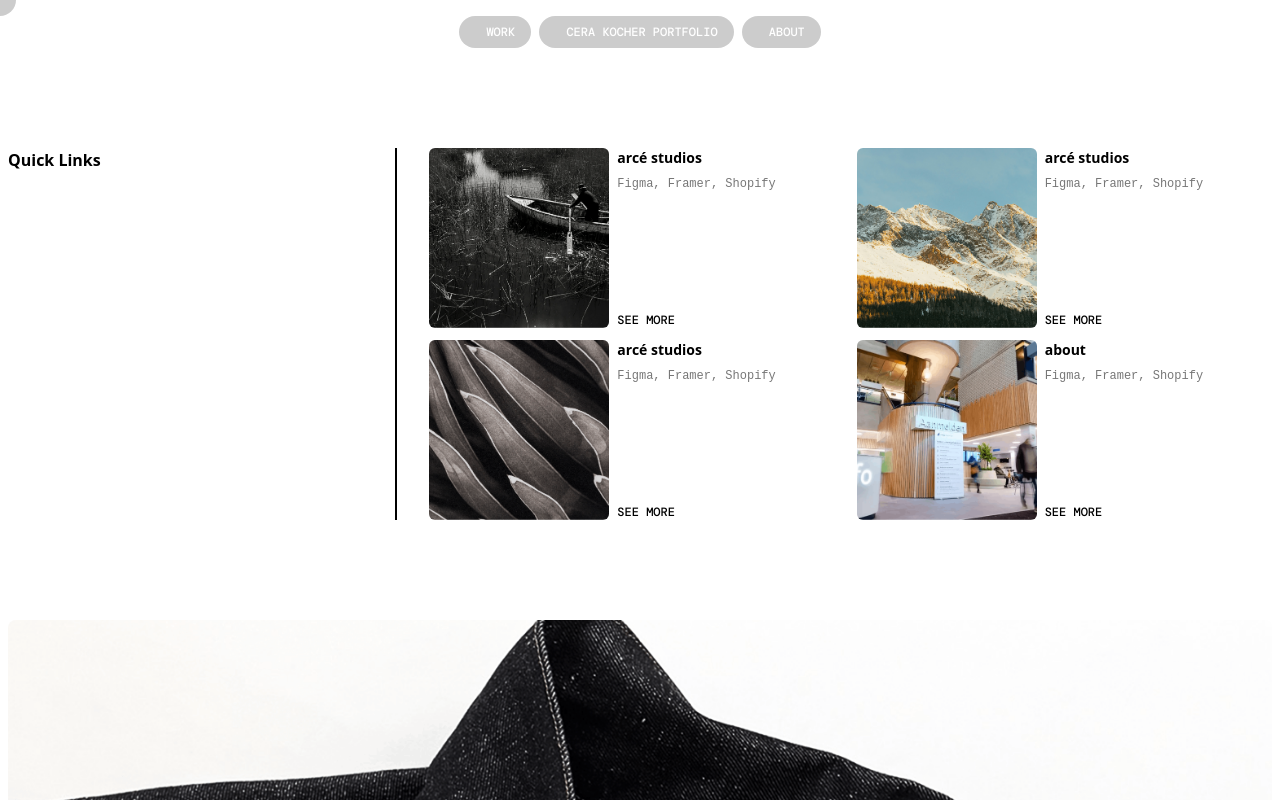
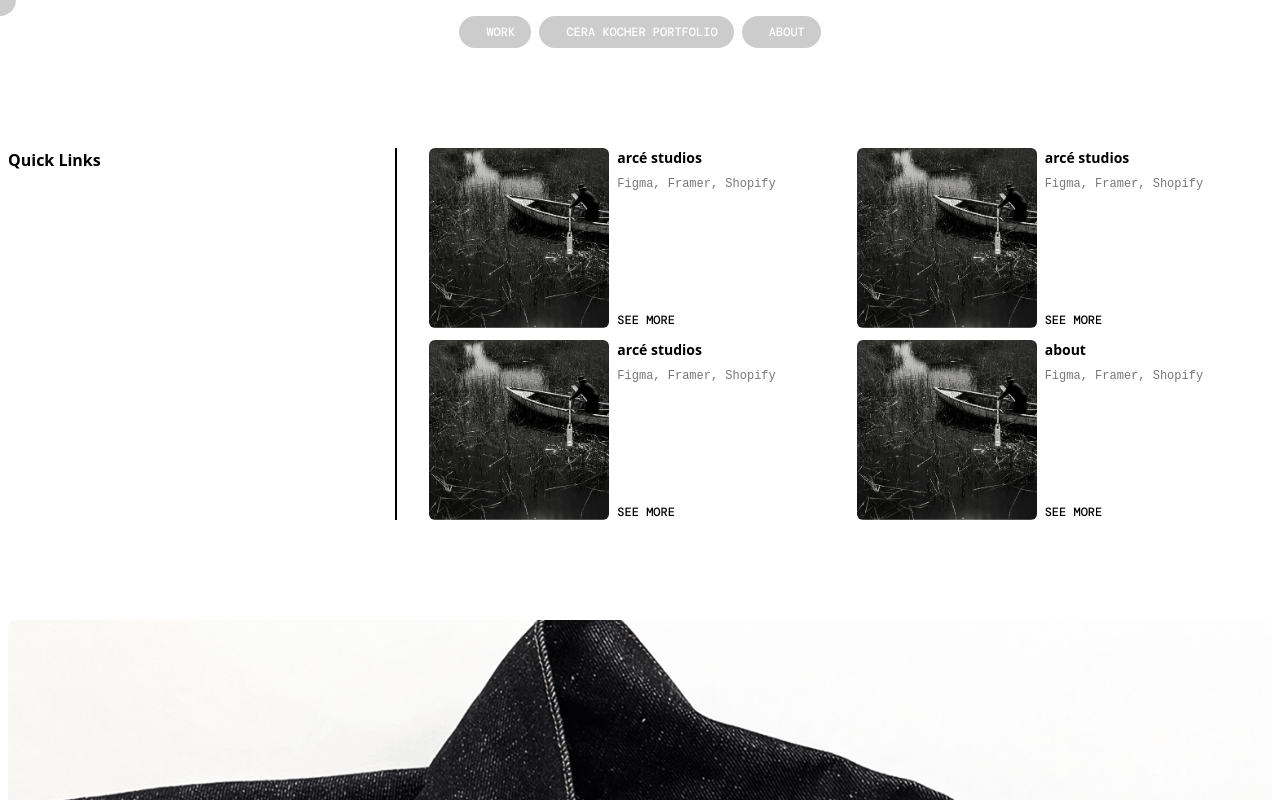
Before and after one commit to juniperfawn/cera-portfolio, a React (Vite) app: page / in a window 1280 px wide. Shown: the top 800 px of the page. Built offline with nearby package versions, Linux system fonts and the light colour scheme; a web font is replaced by a local one.

Commit message:
Added Framer Motion Library, Animated Pages

```diff
--- a/package.json
+++ b/package.json
@@ -11,6 +11,8 @@
     "tw:init": "tailwindcss init -p"
   },
   "dependencies": {
+    "framer-motion": "^12.31.0",
+    "npm": "^11.9.0",
     "react": "^19.2.0",
     "react-dom": "^19.2.0",
     "react-router-dom": "^7.13.0"
--- a/src/components/templates/project/project.tsx
+++ b/src/components/templates/project/project.tsx
@@ -3,6 +3,27 @@ import { Button } from "../../atoms/button/button";
 import Stat from "../../atoms/stat/stat";
 import Nav from "../../organisms/nav";
 import CustomCursor from "../../atoms/custom-cursor/custom-cursor";
+import { delay, motion } from "framer-motion";
+
+// Animation variants
+const pageVariants = {
+  hidden: { opacity: 0 },
+  show: { opacity: 1, transition: { duration: 0.6, ease: "easeOut" as const } },
+};
+
+const fadeUp = {
+  hidden: { opacity: 0, y: 30 },
+  show: {
+    opacity: 1,
+    y: 0,
+    transition: { delay: 0.6, duration: 0.6, ease: "easeOut" as const },
+  },
+};
+
+const staggerContainer = {
+  hidden: {},
+  show: { transition: { staggerChildren: 0.15, delayChildren: 0.2 } },
+};
 
 export default function ProjectTemplate({
   title,
@@ -17,35 +38,66 @@ export default function ProjectTemplate({
   projectImages,
 }: ProjectProps) {
   return (
-    <section className="relative">
+    <motion.section
+      className="relative"
+      variants={pageVariants}
+      initial="hidden"
+      animate="show"
+    >
       <CustomCursor />
-      {/* project header */}
-      <div className="fixed top-0 left-0 right-0 z-50">
+
+      {/* Navbar */}
+      <motion.div
+        initial={{ y: -20, opacity: 0 }}
+        animate={{ y: 0, opacity: 1 }}
+        transition={{ delay: 0.4 }}
+        className="fixed top-0 left-0 right-0 z-50"
+      >
         <Nav />
-      </div>
+      </motion.div>
+
+      {/* Project header */}
       <header className="relative">
         <div className="absolute inset-1 bg-black/10 rounded-2xl z-10" />
-        <h1 className="absolute w-full flex items-center justify-center text-white text-4xl md:text-6xl lg:text-8xl font-sans font-bold top-[33%] md:top-[25%] z-20">
+        <motion.h1
+          variants={fadeUp}
+          initial="hidden"
+          animate="show"
+          className="absolute w-full flex items-center justify-center text-white text-4xl md:text-6xl lg:text-8xl font-sans font-bold top-[33%] md:top-[25%] z-20"
+        >
           {title}
-        </h1>
-        <img
+        </motion.h1>
+        <motion.img
           src={headerImage}
           alt={`${title} header`}
+          initial={{ scale: 1.05, opacity: 0 }}
+          animate={{ scale: 1, opacity: 1 }}
+          transition={{ duration: 0.8, ease: "easeOut" }}
           className="w-full rounded-2xl object-cover p-1 lg:h-[640px]"
         />
       </header>
 
-      <section className="flex flex-col-reverse gap-10 px-6 py-8 lg:gap-0 lg:py-16 lg:items-center lg:flex-row">
-        {/* project stats */}
-        <aside className="flex justify-between flex-wrap flex-col gap-8 text-sm lg:items-start lg:w-1/3">
+      {/* Project stats + description */}
+      <motion.section
+        className="flex flex-col-reverse gap-10 px-6 py-8 lg:gap-0 lg:py-16 lg:items-center lg:flex-row"
+        variants={staggerContainer}
+        initial="hidden"
+        whileInView="show"
+        viewport={{ once: true }}
+      >
+        {/* Project stats */}
+        <motion.aside
+          variants={fadeUp}
+          className="flex justify-between flex-wrap flex-col gap-8 text-sm lg:items-start lg:w-1/3"
+        >
           <Stat title="year" stats={[year]} />
           <Stat title="role" stats={roles} />
           <Stat title="tech stack" stats={techStack} />
-        </aside>
+        </motion.aside>
 
-        {/* project description */}
-        <div className="lg:w-2/3 flex ">
-          <div className=" hidden lg:block w-[2px] bg-pf-black-01 mr-8"></div>
+        {/* Project description */}
+        <motion.div variants={fadeUp} className="lg:w-2/3 flex">
+          <div className="hidden lg:block w-[2px] bg-pf-black-01 mr-8"></div>
           <div className="text-pf-black-01 flex flex-col gap-4 items-start text-left">
             <div>
               <p className="uppercase text-sm font-mono text-pf-gray-01">
@@ -63,19 +115,23 @@ export default function ProjectTemplate({
               />
             </div>
           </div>
-        </div>
-      </section>
+        </motion.div>
+      </motion.section>
 
-      {/* project gallery */}
+      {/* Project gallery */}
       <section className="grid md:grid-cols-2 gap-1 p-1 lg:gap-2 lg:p-2">
         {projectImages.map((image, index) => {
           const isLast = index === projectImages.length - 1;
 
           return (
-            <img
+            <motion.img
               key={index}
               src={image}
               alt={`${title} screenshot ${index + 1}`}
+              initial={{ opacity: 0, y: 40 }}
+              whileInView={{ opacity: 1, y: 0 }}
+              viewport={{ once: true }}
+              transition={{ duration: 0.6, ease: "easeOut" }}
               className={`w-full rounded-lg object-cover ${
                 isLast ? "md:col-span-2" : ""
               }`}
@@ -83,6 +139,6 @@ export default function ProjectTemplate({
           );
         })}
       </section>
-    </section>
+    </motion.section>
   );
 }
--- a/src/data/projects.ts
+++ b/src/data/projects.ts
@@ -2,11 +2,11 @@ export const projects = [
     {
       slug: "arce-studios",
       title: "arcé studios",
-      year: 2024,
+      year: 2025,
       techStack: ["Figma", "Framer", "Shopify"],
-      roles: ["Design", "Frontend Development"],
+      roles: ["Design", "Development"],
       caption: "Lorem ipsum dolor sit amet, consectetur adipiscing elit. Pellentesque leo eros, tristique eu venenatis et, aliquam eu dolor. Ut ac massa mattis, rhoncus ante vel, lobortis tortor. Vestibulum et nibh sit amet lectus iaculis varius. Proin in augue libero. Mauris sit amet viverra arcu, ac cursus magna. Sed in bibendum mauris. Praesent at dui neque. Praesent nec ultricies diam, a bibendum erat. Lorem ipsum dolor sit amet, consectetur adipiscing elit. Integer convallis ante vitae justo pretium, a iaculis neque malesuada. Nunc euismod metus sed sodales pulvinar.",
-      liveUrl: "https://arcestudios.com",
+      liveUrl: "https://www.arcestudios.co/",
       buttonColor:"bg-client-gray-01",
       headerImage: "/images/arce-cover.png",
       projectImages: [
@@ -19,11 +19,11 @@ export const projects = [
     {
       slug: "colorado-energy-systems",
       title: "Colorado Energy Systems",
-      year: 2023,
+      year: 2026,
       techStack: ["Figma", "Framer"],
-      roles: ["Design"],
+      roles: ["Design", "Development"],
       caption: "Lorem ipsum dolor sit amet, consectetur adipiscing elit. Pellentesque leo eros, tristique eu venenatis et, aliquam eu dolor. Ut ac massa mattis, rhoncus ante vel, lobortis tortor. Vestibulum et nibh sit amet lectus iaculis varius. Proin in augue libero. Mauris sit amet viverra arcu, ac cursus magna. Sed in bibendum mauris. Praesent at dui neque. Praesent nec ultricies diam, a bibendum erat. Lorem ipsum dolor sit amet, consectetur adipiscing elit. Integer convallis ante vitae justo pretium, a iaculis neque malesuada. Nunc euismod metus sed sodales pulvinar.",
-      liveUrl: "https://ces.com",
+      liveUrl: "https://coloradoenergysystems.com/",
       buttonColor:"bg-client-blue-01",
       headerImage: "/images/ces-cover.png",
       projectImages: [
@@ -36,11 +36,11 @@ export const projects = [
     {
       slug: "haga-direct",
       title: "HagaDirect",
-      year: 2024,
+      year: 2025,
       techStack: ["Next.js", "TypeScript", "Storyblok"],
       roles: ["Frontend Development"],
       caption: "Lorem ipsum dolor sit amet, consectetur adipiscing elit. Pellentesque leo eros, tristique eu venenatis et, aliquam eu dolor. Ut ac massa mattis, rhoncus ante vel, lobortis tortor. Vestibulum et nibh sit amet lectus iaculis varius. Proin in augue libero. Mauris sit amet viverra arcu, ac cursus magna. Sed in bibendum mauris. Praesent at dui neque. Praesent nec ultricies diam, a bibendum erat. Lorem ipsum dolor sit amet, consectetur adipiscing elit. Integer convallis ante vitae justo pretium, a iaculis neque malesuada. Nunc euismod metus sed sodales pulvinar.",
-      liveUrl: "https://hagadirect.com",
+      liveUrl: "https://hagadirect.nl/",
       buttonColor:"bg-client-green-01",
       buttonTextColor: "text-pf-black-01",
       headerImage: "/images/haga-cover.png",
@@ -51,4 +51,38 @@ export const projects = [
       ],
       cardImage: "/images/haga-cover.png",
     },
+    {
+      slug: "klaus-kocher-fotograf",
+      title: "Klaus Kocher Fotograf",
+      year: 2025,
+      techStack: ["Figma", "Framer"],
+      roles: ["Design", "Development"],
+      caption: "Lorem ipsum dolor sit amet, consectetur adipiscing elit. Pellentesque leo eros, tristique eu venenatis et, aliquam eu dolor. Ut ac massa mattis, rhoncus ante vel, lobortis tortor. Vestibulum et nibh sit amet lectus iaculis varius. Proin in augue libero. Mauris sit amet viverra arcu, ac cursus magna. Sed in bibendum mauris. Praesent at dui neque. Praesent nec ultricies diam, a bibendum erat. Lorem ipsum dolor sit amet, consectetur adipiscing elit. Integer convallis ante vitae justo pretium, a iaculis neque malesuada. Nunc euismod metus sed sodales pulvinar.",
+      liveUrl: "https://klauskocherfotograf.com/",
+      buttonColor:"bg-client-red-01",
+      headerImage: "/images/klaus-cover.png",
+      projectImages: [
+        "/images/ces-cover.png",
+        "/images/ces-cover.png",
+        "/images/ces-cover.png",
+      ],
+      cardImage: "/images/klaus-cover.png",
+    },
+    {
+      slug: "deb-shannan-photography",
+      title: "DB Shannan Photography",
+      year: 2026,
+      techStack: ["Figma", "Framer"],
+      roles: ["Design", "Development"],
+      caption: "Lorem ipsum dolor sit amet, consectetur adipiscing elit. Pellentesque leo eros, tristique eu venenatis et, aliquam eu dolor. Ut ac massa mattis, rhoncus ante vel, lobortis tortor. Vestibulum et nibh sit amet lectus iaculis varius. Proin in augue libero. Mauris sit amet viverra arcu, ac cursus magna. Sed in bibendum mauris. Praesent at dui neque. Praesent nec ultricies diam, a bibendum erat. Lorem ipsum dolor sit amet, consectetur adipiscing elit. Integer convallis ante vitae justo pretium, a iaculis neque malesuada. Nunc euismod metus sed sodales pulvinar.",
+      liveUrl: "https://hagadirect.com",
+      buttonColor:"bg-client-blue-02",
+      headerImage: "/images/deb-cover.png",
+      projectImages: [
+        "/images/ces-cover.png",
+        "/images/ces-cover.png",
+        "/images/ces-cover.png",
+      ],
+      cardImage: "/images/deb-cover.png",
+    }
   ];
--- /dev/null
+++ b/src/data/short-cuts.ts
@@ -0,0 +1,30 @@
+export const shortCuts = [
+    {
+        title: "arcé studios",
+        subtitle: "Figma, Framer, Shopify",
+        link: "",
+        image: "/images/klaus-cover.png",
+        cta: "see more"
+    },
+    {
+        title: "arcé studios",
+        subtitle: "Figma, Framer, Shopify",
+        link: "",
+        image: "/images/klaus-cover.png",
+        cta: "see more"
+    },
+    {
+        title: "arcé studios",
+        subtitle: "Figma, Framer, Shopify",
+        link: "",
+        image: "/images/klaus-cover.png",
+        cta: "see more"
+    },
+    {
+        title: "about",
+        subtitle: "Figma, Framer, Shopify",
+        link: "/about",
+        image: "/images/klaus-cover.png",
+        cta: "see more"
+    }
+  ];
--- a/src/pages/About.tsx
+++ b/src/pages/About.tsx
@@ -2,25 +2,78 @@ import { Button } from "../components/atoms/button/button";
 import Nav from "../components/organisms/nav";
 import CustomCursor from "../components/atoms/custom-cursor/custom-cursor";
 import Stat from "../components/atoms/stat/stat";
+import { motion } from "framer-motion";
+
+// Animation variants
+const pageVariants = {
+  hidden: { opacity: 0 },
+  show: {
+    opacity: 1,
+    transition: { duration: 0.6, ease: [0.25, 0.1, 0.25, 1] as const },
+  },
+};
+
+const fadeUp = {
+  hidden: { opacity: 0, y: 30 },
+  show: {
+    opacity: 1,
+    y: 0,
+    transition: { duration: 0.6, ease: [0.25, 0.1, 0.25, 1] as const },
+  },
+};
+
+const staggerContainer = {
+  hidden: {},
+  show: { transition: { staggerChildren: 0.15, delayChildren: 0.2 } },
+};
 
 export default function About() {
   return (
-    <>
+    <motion.div
+      className="relative"
+      variants={pageVariants}
+      initial="hidden"
+      animate="show"
+    >
       <CustomCursor />
+
+      {/* Navbar */}
+      <motion.div
+        initial={{ y: -20, opacity: 0 }}
+        animate={{ y: 0, opacity: 1 }}
+        transition={{ delay: 0.4, duration: 0.5 }}
+        className="absolute top-0 z-40 w-full px-2 lg:px-12"
+      >
+        <Nav />
+      </motion.div>
+
       <div className="lg:flex lg:min-h-screen box-border">
-        <div className="absolute top-0 z-40 w-full px-2 lg:px-12">
-          <Nav />
-        </div>
-        <div className="lg:w-1/2 h-auto pb-6 lg:pb-0">
+        {/* Profile Image */}
+        <motion.div
+          className="lg:w-1/2 h-auto pb-6 lg:pb-0"
+          initial={{ opacity: 0, scale: 1.05 }}
+          animate={{ opacity: 1, scale: 1 }}
+          transition={{ duration: 0.8, ease: [0.25, 0.1, 0.25, 1] }}
+        >
           <img
             src="/images/profile.jpg"
             alt="Cera standing in London"
             className="p-2 w-full lg:h-full lg:w-full object-cover rounded-2xl"
           />
-        </div>
+        </motion.div>
 
-        <div className="lg:w-1/2 flex flex-col-reverse lg:flex-col justify-end gap-8 px-6 lg:px-12 pb-10">
-          <div className="flex justify-center lg:justify-normal flex-wrap gap-6">
+        {/* Info + Buttons */}
+        <motion.div
+          className="lg:w-1/2 flex flex-col-reverse lg:flex-col justify-end gap-8 px-6 lg:px-12 pb-10"
+          variants={staggerContainer}
+          initial="hidden"
+          animate="show"
+        >
+          {/* Buttons */}
+          <motion.div
+            className="flex justify-center lg:justify-normal flex-wrap gap-6"
+            variants={fadeUp}
+          >
             <Button
               title="Linkedin"
               link="https://www.linkedin.com/in/cera-kocher"
@@ -39,9 +92,13 @@ export default function About() {
               textColor="text-pf-white-01"
               backgroundColor="bg-client-blue-01"
             />
-          </div>
+          </motion.div>
 
-          <div className="text-pf-black-01 font-sans text-start max-w-xl">
+          {/* About Text */}
+          <motion.div
+            className="text-pf-black-01 font-sans text-start max-w-xl"
+            variants={fadeUp}
+          >
             <h2 className="font-bold text-2xl pb-3">Cera Contesse Kocher</h2>
             <p className="text-sm">
               Lorem ipsum dolor sit amet, consectetur adipiscing elit. Donec
@@ -51,11 +108,14 @@ export default function About() {
               vel interdum. Integer sit amet ultricies magna. Fusce ac varius
               magna. Nunc rutrum aliquet rhoncus.
             </p>
+
+            {/* Stats with scroll-triggered animation */}
             <div className="flex flex-col gap-8 pt-8 text-sm">
-              <Stat title="Year" stats={["2026"]} />
-              <Stat
-                title="Tech Stack"
-                stats={[
+              {[
+                { title: "Year", stats: ["2026"] },
+                {
+                  title: "Tech Stack",
+                  stats: [
                     "Javascript",
                     "Typescript",
                     "React",
@@ -63,13 +123,28 @@ export default function About() {
                     "Figma",
                     "Framer",
                     "Adobe Creative Suite",
-                ]}
-              />
-              <Stat title="Role" stats={["Designer", "Developer"]} />
+                  ],
+                },
+                { title: "Role", stats: ["Designer", "Developer"] },
+              ].map((item, index) => (
+                <motion.div
+                  key={index}
+                  initial={{ opacity: 0, y: 40 }}
+                  whileInView={{ opacity: 1, y: 0 }}
+                  viewport={{ once: true }}
+                  transition={{
+                    duration: 0.6,
+                    ease: [0.25, 0.1, 0.25, 1],
+                    delay: index * 0.15,
+                  }}
+                >
+                  <Stat title={item.title} stats={item.stats} />
+                </motion.div>
+              ))}
             </div>
+          </motion.div>
+        </motion.div>
       </div>
-        </div>
-      </div>
-    </>
+    </motion.div>
   );
 }
--- a/src/pages/Home.tsx
+++ b/src/pages/Home.tsx
@@ -3,119 +3,115 @@ import PortfolioCard from "../components/molecules/portfolio-card/portfolio-card
 import ShortCutCard from "../components/molecules/short-cut-card/short-cut-card";
 import Nav from "../components/organisms/nav";
 import { projects } from "../data/projects";
+import { shortCuts } from "../data/short-cuts";
+import { motion } from "framer-motion";
+
+// Animation variants
+const pageVariants = {
+  hidden: { opacity: 0 },
+  show: {
+    opacity: 1,
+    transition: { duration: 0.6, ease: [0.25, 0.1, 0.25, 1] as const },
+  },
+};
+
+const fadeUp = {
+  hidden: { opacity: 0, y: 30 },
+  show: {
+    opacity: 1,
+    y: 0,
+    transition: { duration: 0.6, ease: [0.25, 0.1, 0.25, 1] as const },
+  },
+};
+
+const staggerContainer = {
+  hidden: {},
+  show: { transition: { staggerChildren: 0.15, delayChildren: 0.2 } },
+};
 
 export default function Home() {
   return (
-    <main>
-      <>
+    <motion.main
+      variants={pageVariants}
+      initial="hidden"
+      animate="show"
+      className="relative z-0"
+    >
       <CustomCursor />
-        <div className="relative z-0">
-          <div className="sticky top-0 z-40">
+
+      {/* Navbar */}
+      <motion.div
+        initial={{ y: -20, opacity: 0 }}
+        animate={{ y: 0, opacity: 1 }}
+        transition={{ delay: 0.4, duration: 0.5 }}
+        className="sticky top-0 z-40"
+      >
         <Nav />
-          </div>
-          <div className="flex flex-col md:flex-row md:justify-between px-2 py-[100px]">
-            <div className="flex justify-center pb-2 md:pb-0 md:justify-between md:w-1/3">
+      </motion.div>
+
+      {/* Quick Links Section */}
+      <motion.div
+        className="flex flex-col md:flex-row md:justify-between px-2 py-[100px]"
+        variants={staggerContainer}
+        initial="hidden"
+        animate="show"
+      >
+        <motion.div
+          className="flex justify-center pb-2 md:pb-0 md:justify-between md:w-1/3"
+          variants={fadeUp}
+        >
           <h2 className="font-sans font-semibold text-pf-black-01">
             Quick Links
           </h2>
           <div className="hidden md:block w-[2px] h-full bg-pf-black-01 mr-8"></div>
-            </div>
-            <div className="flex gap-2 flex-col md:grid grid-cols-2 grid-rows-2 md:gap-3 md:w-2/3">
+        </motion.div>
+
+        <motion.div
+          className="flex gap-2 flex-col md:grid grid-cols-2 grid-rows-2 md:gap-3 md:w-2/3"
+          variants={staggerContainer}
+        >
+          {shortCuts.map((card, index) => (
+            <motion.div key={index} variants={fadeUp}>
               <ShortCutCard
-                title="arcé studios"
-                subtitle="Figma, Framer, Shopify"
-                link=""
-                image="/images/klaus-cover.png"
-                cta="see more"
+                title={card.title}
+                subtitle={card.subtitle}
+                link={card.link}
+                image={card.image}
+                cta={card.cta}
               />
-              <ShortCutCard
-                title="arcé studios"
-                subtitle="Figma, Framer, Shopify"
-                link=""
-                image="/images/ces-cover.png"
-                cta="see more"
-              />
-              <ShortCutCard
-                title="arcé studios"
-                subtitle="Figma, Framer, Shopify"
-                link=""
-                image="/images/deb-cover.png"
-                cta="see more"
-              />
-              <ShortCutCard
-                title="about"
-                subtitle="Figma, Framer, Shopify"
-                link="/about"
-                image="/images/haga-cover.png"
-                cta="see more"
-              />
-            </div>
-          </div>
+            </motion.div>
+          ))}
+        </motion.div>
+      </motion.div>
 
+      {/* Portfolio Section */}
       <div className="flex flex-col gap-2 px-2">
         <h2 className="md:hidden font-sans font-semibold text-pf-black-01">
           Select Works
         </h2>
 
-            {projects.map((project) => (
-              <div key={project.slug} className="h-[300px] lg:h-[600px]">
+        {projects.map((project, index) => (
+          <motion.div
+            key={project.slug}
+            className="h-[300px] lg:h-[600px]"
+            initial={{ opacity: 0, y: 40 }}
+            whileInView={{ opacity: 1, y: 0 }}
+            viewport={{ once: true }}
+            transition={{
+              duration: 0.6,
+              ease: [0.25, 0.1, 0.25, 1],
+              delay: index * 0.1,
+            }}
+          >
             <PortfolioCard
               title={project.title}
               tech={project.techStack.join(", ")}
               link={`/projects/${project.slug}`}
               image={project.cardImage}
             />
-              </div>
+          </motion.div>
         ))}
       </div>
-
-          {/* <div className="flex flex-col gap-2 px-2">
-            <h2 className="md:hidden font-sans font-semibold text-pf-black-01">
-              Select Works
-            </h2>
-            <div className="h-[420px]">
-              <PortfolioCard
-                title="arcé studios"
-                tech="Figma, Framer, Shopify"
-                link=""
-                image="/images/arce-cover.png"
-              />
-            </div>
-            <div className="h-[600px]">
-              <PortfolioCard
-                title="Colorado Energy Systems"
-                tech="Figma, Framer"
-                link=""
-                image="/images/ces-cover.png"
-              />
-            </div>
-            <div className="h-[600px]">
-              <PortfolioCard
-                title="HagaDirect"
-                tech="Next.js, Typescript, Storyblok"
-                link=""
-                image="/images/haga-cover.png"
-              />
-            </div>
-            <div className="h-[600px]">
-              <PortfolioCard
-                title="Klaus Kocher Fotograf"
-                tech="Figma, Framer"
-                link=""
-                image="/images/klaus-cover.png"
-              />
-            </div>
-            <div className="h-[600px]">
-              <PortfolioCard
-                title="DB Shannan Photography"
-                tech="Figma, Framer"
-                link=""
-                image="/images/deb-cover.png"
-              />
-            </div>
-          </div> */}
-        </div>
-      </>
-    </main>
+    </motion.main>
   );
 }
```
Also changed, not shown: 1 other file (tests, documents, lock files or other folders). Lines whose indentation alone changed are shown as unchanged.
